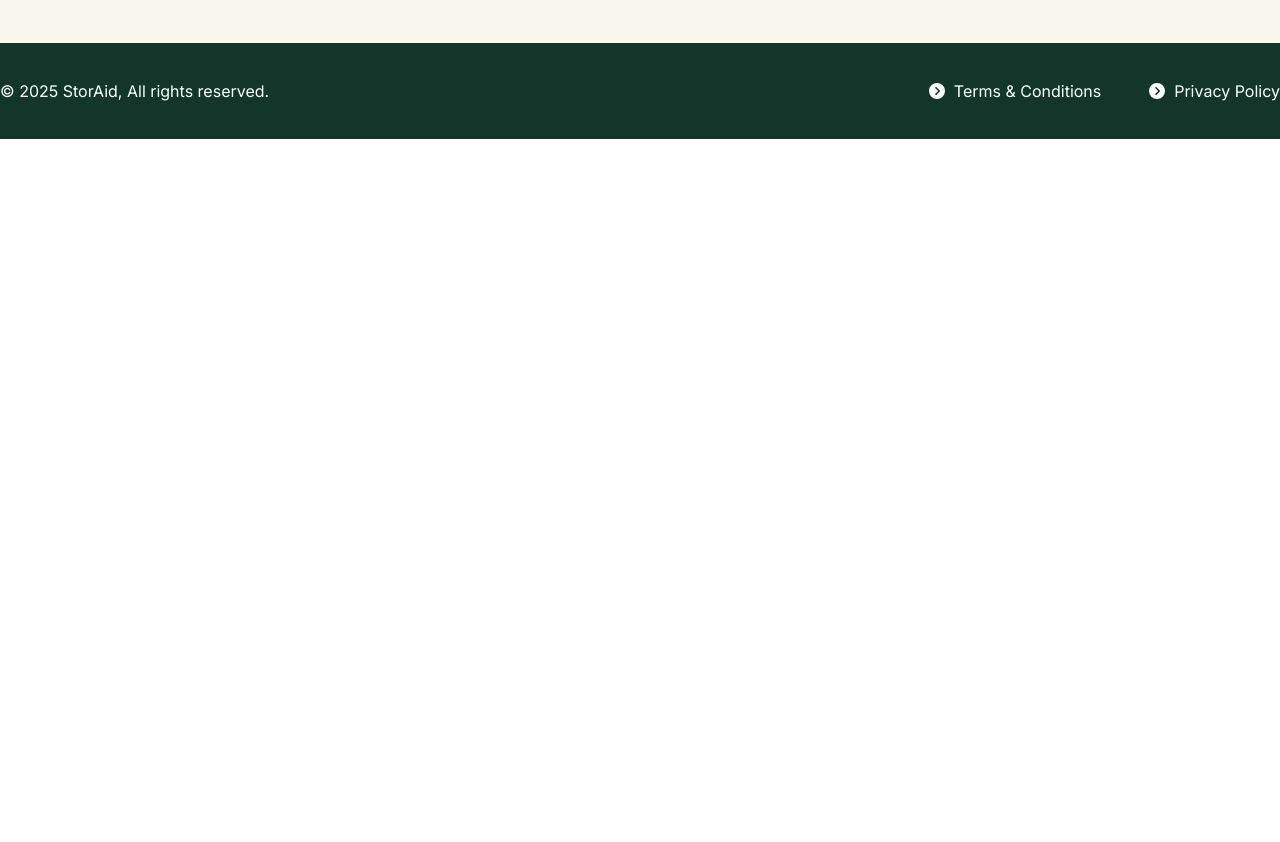
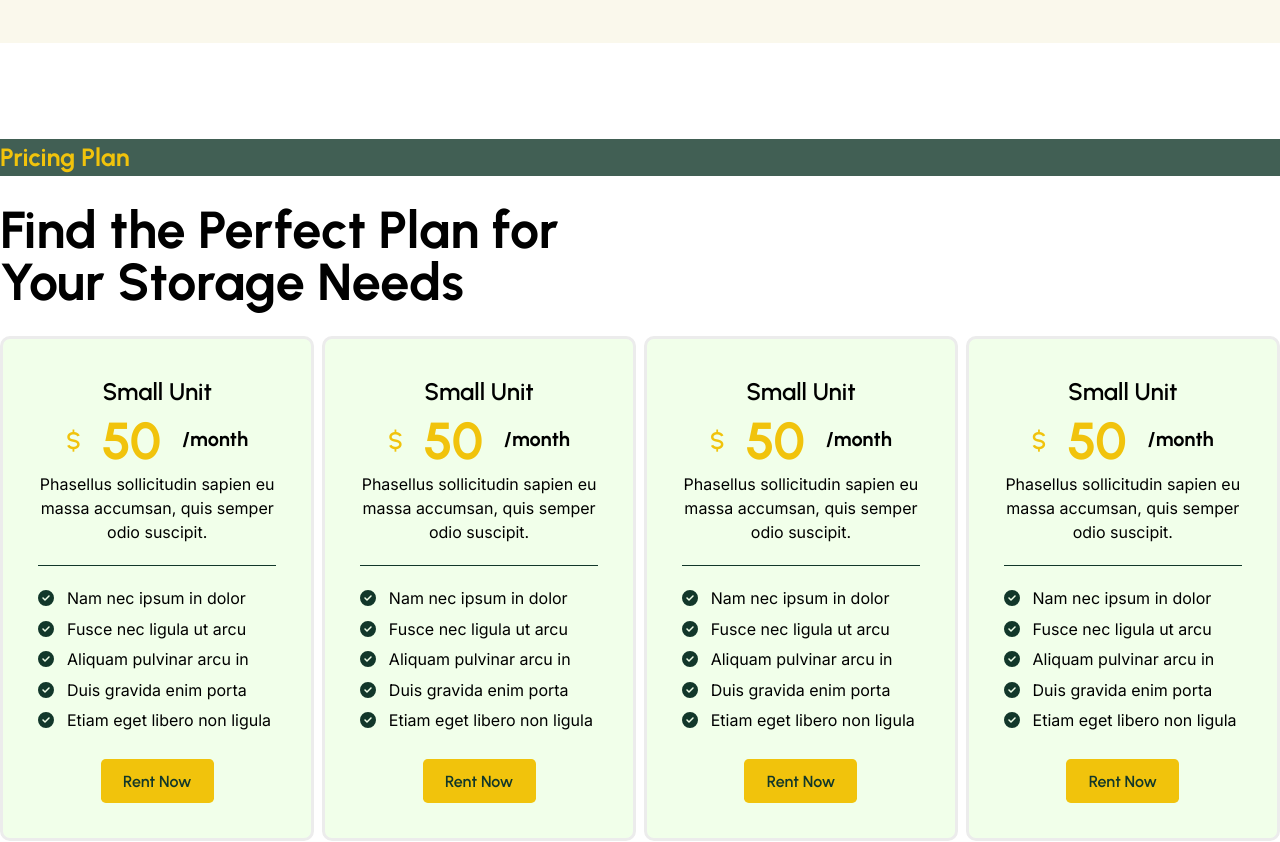
Before and after one commit to Zileena6/storaid, a React (Vite) app: page / in a window 1280 px wide. Shown: the part 4400-5242 px from the top of the page. Before the commit the page ends 4539 px from the top, so only its background shows below. Built offline with nearby package versions, Linux system fonts and the light colour scheme.

Commit message:
Adds PricingPlan component

```diff
--- /dev/null
+++ b/src/components/pricingPlan/PricingPlan.jsx
@@ -0,0 +1,18 @@
+import PriceList from '../PriceList';
+
+const PricingPlan = () => {
+  return (
+    <section className='pricing-plan-container'>
+      <h4 className='section-title'>Pricing Plan</h4>
+      <h3 className='title'>Find the Perfect Plan for Your Storage Needs</h3>
+
+      <div className='price-cards-container'>
+        <PriceList />
+        <PriceList />
+        <PriceList />
+        <PriceList />
+      </div>
+    </section>
+  );
+};
+export default PricingPlan;
--- a/src/index.css
+++ b/src/index.css
@@ -718,6 +718,29 @@ header {
 }
 
 /* MARK: PricingPlan */
+.pricing-plan-container {
+  max-width: 1364px;
+  margin: 0 auto;
+  padding: 6rem 0;
+  display: flex;
+  flex-direction: column;
+
+  .section-title {
+    background: var(--accent-3);
+    color: var(--accent);
+  }
+
+  .title {
+    max-width: 42rem;
+    padding: 1.75rem 0;
+  }
+
+  .price-cards-container {
+    display: flex;
+    justify-content: space-between;
+  }
+}
+
 /* MARK: (PerfectFit?) */
 /* MARK: Blog */
 /* MARK: Newsletter */
--- a/src/pages/Home.jsx
+++ b/src/pages/Home.jsx
@@ -2,6 +2,7 @@ import AboutUs from '../components/about/AboutUs';
 import Hero from '../components/hero/Hero';
 import LogoBanner from '../components/LogoBanner';
 import Marketing from '../components/marketing/Marketing';
+import PricingPlan from '../components/pricingPlan/PricingPlan';
 import OurServices from '../components/services/OurServices';
 import Testimonials from '../components/testimonials/testimonials';
 
@@ -14,6 +15,7 @@ const Home = () => {
       <OurServices />
       <Testimonials />
       <Marketing />
+      <PricingPlan />
     </div>
   );
 };
```
